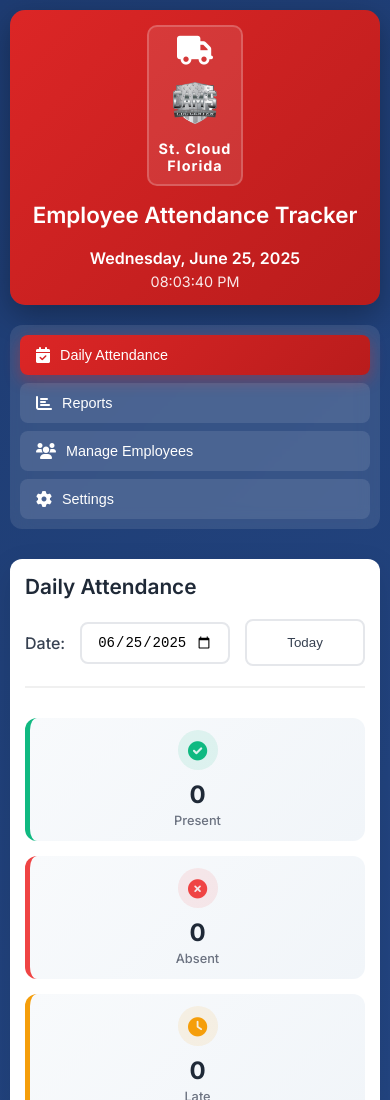
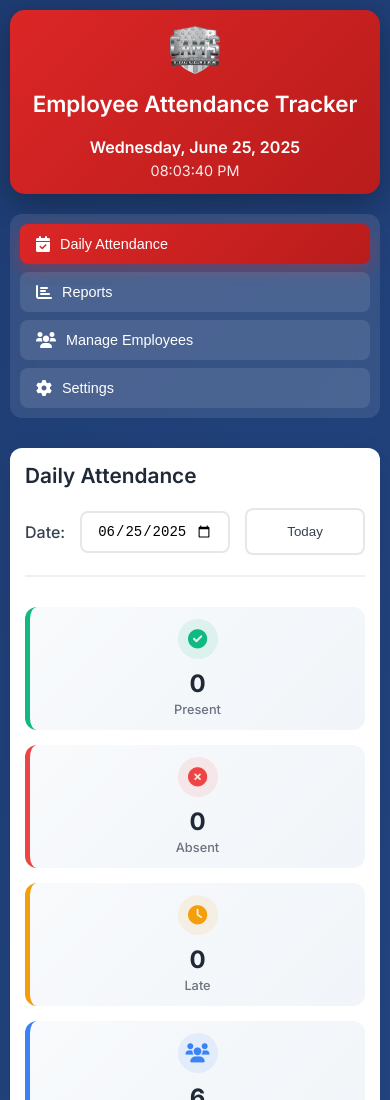
Before and after one commit to nicholasdudek/CamsTransport, a website: page index.html in a window 390 px wide. Shown: the top 1100 px of the page. Drawn offline with Linux system fonts and the light colour scheme.

Commit message:
Simplify logo design - remove truck icon and clear box, center 60px PNG logo on red header

```diff
--- a/css/styles.css
+++ b/css/styles.css
@@ -34,38 +34,20 @@ body {
 .logo-section {
     display: flex;
     align-items: center;
+    justify-content: center;
     gap: 20px;
 }
 
-.logo-placeholder {
-    display: flex;
-    align-items: center;
-    gap: 15px;
-    padding: 15px 20px;
-    background: rgba(255, 255, 255, 0.1);
-    border-radius: 10px;
-    border: 2px solid rgba(255, 255, 255, 0.2);
+/* Removed logo-placeholder styles - no longer needed */
+
+.logo-image {
+    width: 60px;
+    height: 60px;
+    object-fit: contain;
+    border-radius: 8px;
 }
 
-.logo-placeholder i {
-    font-size: 2.5rem;
-    color: #fff;
-}
-
-.logo-image {
-    width: 50px;
-    height: 50px;
-    object-fit: contain;
-    border-radius: 6px;
-}
-
-.logo-text {
-    font-weight: 700;
-    font-size: 1.2rem;
-    line-height: 1.2;
-    text-align: center;
-    letter-spacing: 1px;
-}
+/* Removed logo-text styles - no longer needed */
 
 .header h1 {
     font-size: 2rem;
@@ -727,31 +709,15 @@ body {
     .logo-section {
         flex-direction: column;
         gap: 15px;
-        overflow: hidden;
+        justify-content: center;
         width: 100%;
     }
 
-    .logo-placeholder {
-        justify-content: center;
-        padding: 12px 16px;
-        overflow: hidden;
-        max-width: 100%;
-        box-sizing: border-box;
-    }
-
-    .logo-placeholder i {
-        font-size: 2rem;
-    }
-
     .logo-image {
-        width: 44px;
-        height: 44px;
+        width: 50px;
+        height: 50px;
         object-fit: contain;
         border-radius: 6px;
-    }
-
-    .logo-text {
-        font-size: 1rem;
     }
 
     .date-time {
@@ -932,19 +898,7 @@ body {
         font-size: 1.4rem;
     }
 
-    .logo-placeholder {
-        flex-direction: column;
-        text-align: center;
-        padding: 10px;
-    }
-
-    .logo-placeholder i {
-        font-size: 1.8rem;
-    }
-
-    .logo-text {
-        font-size: 0.9rem;
-    }
+    /* Mobile logo styles already handled in 768px breakpoint */
 
     .main-content {
         padding: 15px;
--- a/index.html
+++ b/index.html
@@ -13,11 +13,7 @@
         <!-- Header -->
         <header class="header">
             <div class="logo-section">
-                <div class="logo-placeholder">
-                    <i class="fas fa-truck"></i>
-                    <img src="transport.png" alt="Transport" class="logo-image">
-                    <span class="logo-text">St. Cloud<br>Florida</span>
-                </div>
+                <img src="transport.png" alt="Cam's Transport" class="logo-image">
                 <h1>Employee Attendance Tracker</h1>
             </div>
             <div class="date-time">
```
